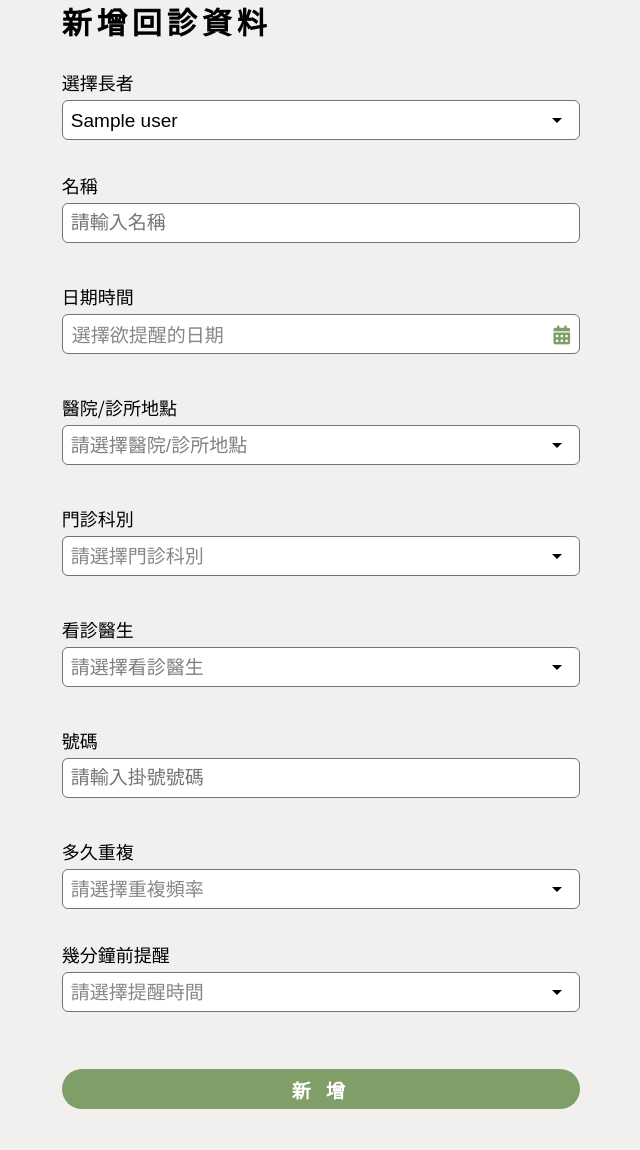
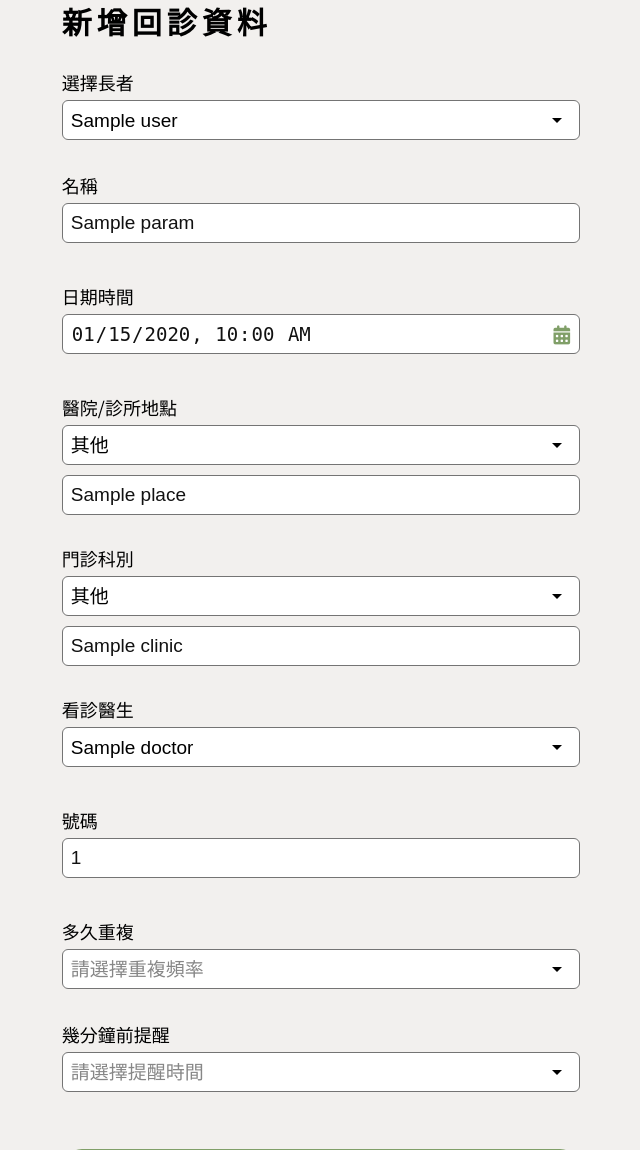
Before and after one commit to ntubimd113506/SilverEase, a Flask app: template app/templates/hos/hos_create_form.html in a window 1280 px wide. Shown: the part 127-1277 px from the top of the page, without its empty margins (319-959 px from the left). Before the commit the page ends 1236 px from the top, so only its background shows below. Run offline with Flask 3, Linux system fonts and the light colour scheme; the template is opened without the code that fills it: most values are stand-ins (such as "Sample title", 1, 10 or a date in 2020); parts of the project's set-up code (start-up, migrations or seed data) failed here and were passed over.

Commit message:
ai參數傳入處理

```diff
--- a/app/services/hos/app.py
+++ b/app/services/hos/app.py
@@ -20,6 +20,7 @@ def hos():
 @login_required
 def hos_create_form():
     MemID = session.get("MemID")
+    params=request.args
 
     conn = db.get_connection()
     cursor = conn.cursor()
@@ -98,6 +99,7 @@ def hos_create_form():
         MainUsers=MainUsers,
         Locations=Locations,
         Doctors=Doctors,
+        params=params
     )
 
 
--- a/app/templates/hos/hos_create_form.html
+++ b/app/templates/hos/hos_create_form.html
@@ -39,20 +39,24 @@
                         <div class="name">選擇長者</div>
                         <select id="MainUserID" name="MainUserID">
                             {% for user in MainUsers %}
+                            {% if params.UserID == user[0] %}
+                            <option value="{{ user[0] }}" selected>{{ user[1] }}</option>
+                            {% else %}
                             <option value="{{ user[0] }}">{{ user[1] }}</option>
+                            {% endif %}
                             {% endfor %}
                         </select>
                         <br>
 
                         <div class="name">名稱</div>
                         <div class="value">
-                            <input type="text" name="Title" class="input-field" placeholder="請輸入名稱" required>
+                            <input type="text" name="Title" class="input-field" placeholder="請輸入名稱" required value="{{params.Title}}">
                         </div>
 
                         <div class="name">日期時間</div>
                         <div class="value">
                             <div class="input-icon">
-                                <input type="datetime-local" name="MemoTime" id="MemoTime" class="input-field" required>
+                                <input type="datetime-local" name="MemoTime" id="MemoTime" class="input-field" required value="{{params.Date}}">
                                 <label for="MemoTime" id="placeholder" class="placeholder">選擇欲提醒的日期</label>
                                 <i class="fa-solid fa-calendar-days calendar-icon"></i>
                             </div>
@@ -71,7 +75,7 @@
                             <input type="text" name="OtherLocation" id="OtherLocation" class="input-field"
                                 placeholder="請輸入其他醫院/診所地點" style="display:none;">
                             {% else %}
-                            <input type="text" name="Location" class="input-field" placeholder="請輸入醫院/診所地點">
+                            <input type="text" name="Location" class="input-field" placeholder="請輸入醫院/診所地點" value="{{params.Place}}">
                             {% endif %}
                         </div>
 
@@ -112,13 +116,13 @@
                             <input type="text" name="OtherDoctor" id="OtherDoctor" class="input-field"
                                 placeholder="請輸入其他看診醫生" style="display:none;">
                             {% else %}
-                            <input type="text" name="Doctor" class="input-field" placeholder="請輸入看診醫生">
+                            <input type="text" name="Doctor" class="input-field" placeholder="請輸入看診醫生" value="{{params.Doctor}}">
                             {% endif %}
                         </div>
 
                         <div class="name">號碼</div>
                         <div class="value">
-                            <input type="text" name="Num" class="input-field" placeholder="請輸入掛號號碼">
+                            <input type="text" name="Num" class="input-field" placeholder="請輸入掛號號碼" value="{{params.Num}}">
                         </div>
 
                         <div class="name">多久重複</div>
@@ -173,6 +177,14 @@
             var clinicSelect = document.getElementById('ClinicSelect');
             var otherClinicInput = document.getElementById('OtherClinic');
 
+            clinicSelect.value="{{params.Clinic}}";
+            if (clinicSelect.value==""){
+                clinicSelect.value="其他";
+                otherClinicInput.value="{{params.Clinic}}";
+                otherClinicInput.style.display = 'block';
+                otherClinicInput.required = true;
+            }
+
             clinicSelect.addEventListener('change', function () {
                 if (this.value === '其他') {
                     otherClinicInput.style.display = 'block';
@@ -186,6 +198,13 @@
             var locationSelect = document.getElementById('LocationSelect');
             var otherLocationInput = document.getElementById('OtherLocation');
 
+            locationSelect.value="{{params.Place}}";
+            if (locationSelect.value==""){
+                locationSelect.value="其他";
+                otherLocationInput.value="{{params.Place}}";
+                otherLocationInput.style.display = 'block';
+                otherLocationInput.required = true;
+            }
             locationSelect.addEventListener('change', function () {
                 if (this.value === '其他') {
                     otherLocationInput.style.display = 'block';
@@ -199,6 +218,13 @@
             var doctorSelect = document.getElementById('DoctorSelect');
             var otherDoctorInput = document.getElementById('OtherDoctor');
 
+            doctorSelect.value="{{params.Doctor}}";
+            if (doctorSelect.value==""){
+                doctorSelect.value="其他";
+                otherDoctorInput.value="{{params.Doctor}}";
+                otherDoctorInput.style.display = 'block';
+                otherDoctorInput.required = true;
+            }
             doctorSelect.addEventListener('change', function () {
                 if (this.value === '其他') {
                     otherDoctorInput.style.display = 'block';
```
Also changed, not shown: app/services/med/app.py (+19 -0 lines).
